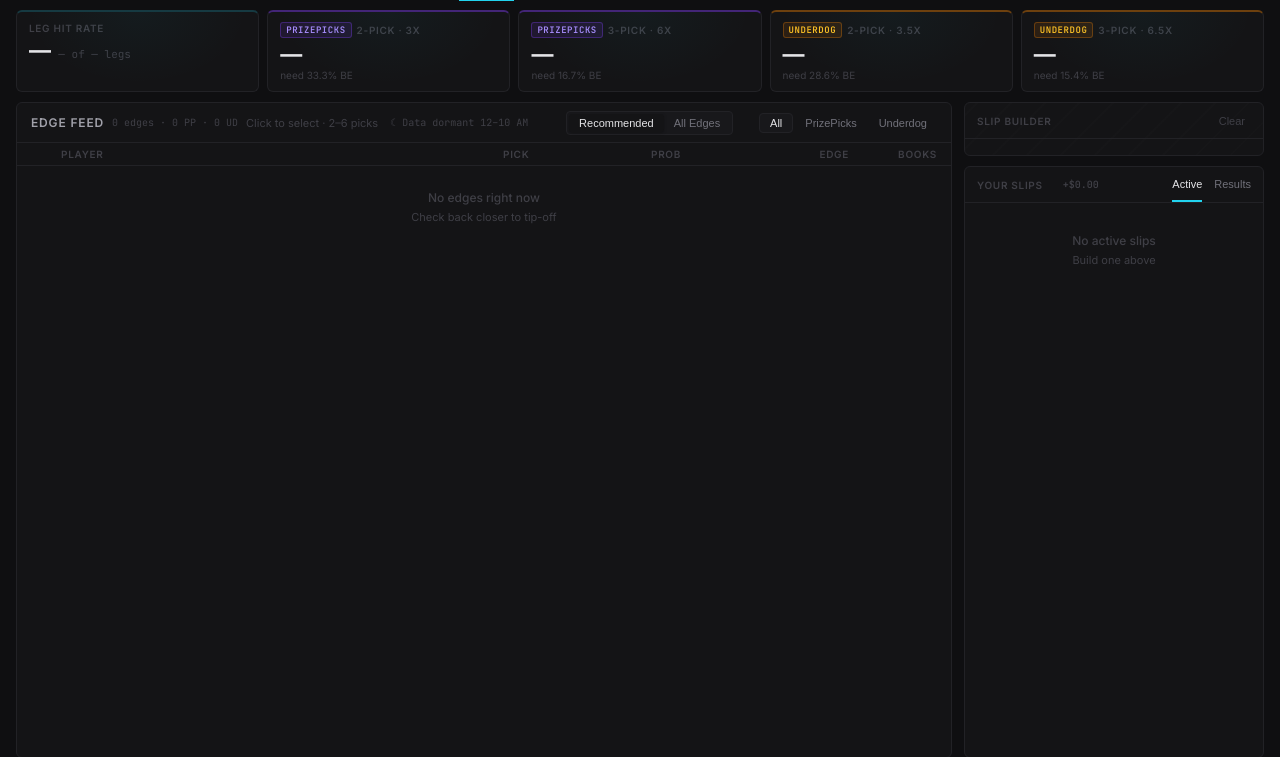
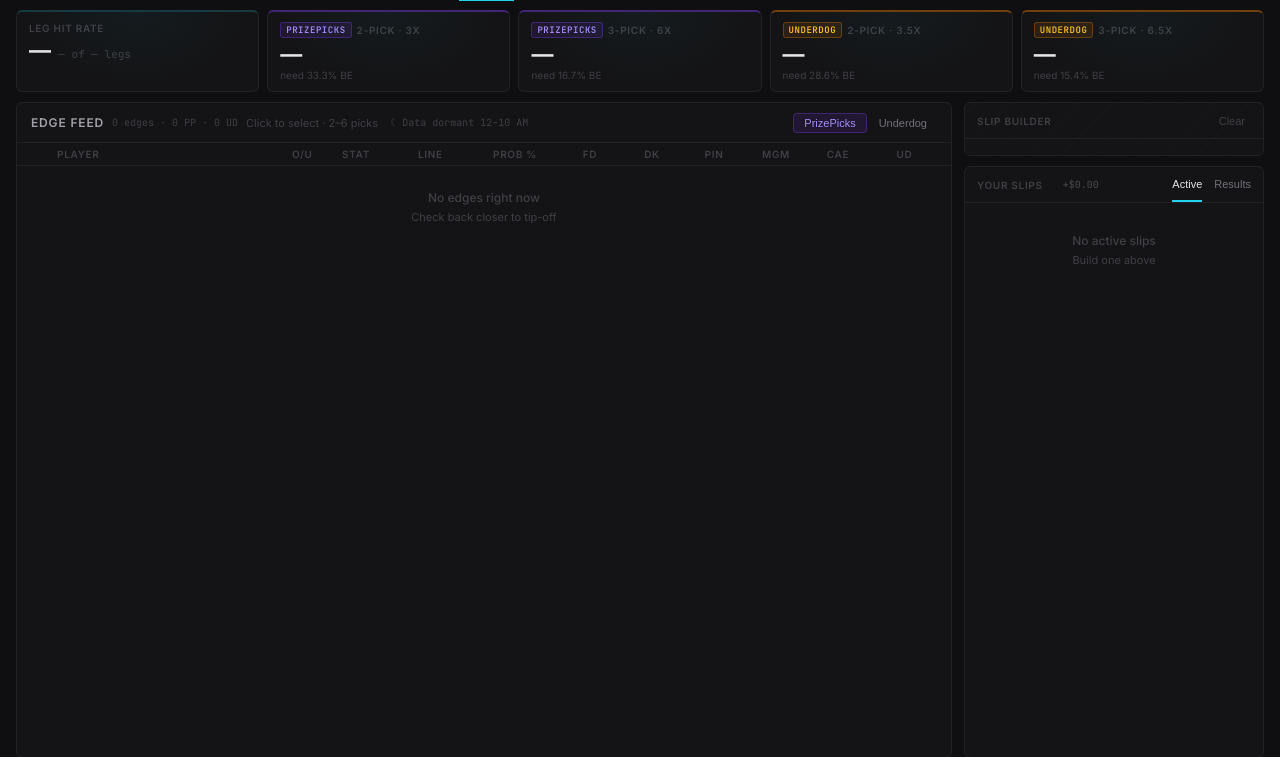
Before and after one commit to jblooey/propilot, a Flask app: page / in a window 1280 px wide. Shown: the part 40-797 px from the top of the page. Run offline with Flask 3, Linux system fonts and the light colour scheme; the visitor is signed in with stand-in values (Sample User, id 1); data that the repository does not hold is empty.

Commit message:
Redesign edge feed as open table with sportsbook line columns
- Table layout: Player | O/U | Stat | Line | Prob% | FD | DK | PIN | MGM | CAE | UD/PP
- Prob shown as colored highlight cell (green/neutral/red)
- All book lines visible inline — no View Lines button
- Remove All filter tab and Recommended/All toggle
- Default filter to PrizePicks, toggle to Underdog
- Ref header updates dynamically when switching platforms

Co-Authored-By: Claude Sonnet 4.6 <noreply@anthropic.com>

```diff
--- a/templates/index.html
+++ b/templates/index.html
@@ -199,35 +199,37 @@ body {
 /* Column headers */
 .col-headers {
   display: grid;
-  grid-template-columns: 22px 1fr 140px 110px 80px 80px;
+  grid-template-columns: 20px 1fr 44px 70px 50px 82px 56px 56px 56px 56px 56px 65px;
   padding: 5px 14px;
   border-bottom: 1px solid var(--border);
-  flex-shrink: 0; gap: 8px;
+  flex-shrink: 0; gap: 6px;
   align-items: center;
+  min-width: 860px;
 }
 .ch {
   font-size: 10px; font-weight: 600; text-transform: uppercase;
   letter-spacing: 0.07em; color: var(--text-4);
 }
-.ch.r { text-align: right; }
-
-.edge-list { overflow-y: auto; flex: 1; padding: 0; }
+.ch.c { text-align: center; }
+
+.edge-list { overflow-y: auto; overflow-x: auto; flex: 1; padding: 0; }
 .edge-list::-webkit-scrollbar { width: 3px; }
 .edge-list::-webkit-scrollbar-thumb { background: var(--border-2); border-radius: 2px; }
 
 /* ── Edge row ── */
 .edge-row {
   display: grid;
-  grid-template-columns: 22px 1fr 140px 110px 80px 80px;
+  grid-template-columns: 20px 1fr 44px 70px 50px 82px 56px 56px 56px 56px 56px 65px;
   padding: 7px 14px;
   border-bottom: 1px solid var(--border);
   background: transparent;
   cursor: pointer;
   transition: background var(--t);
-  gap: 8px;
+  gap: 6px;
   align-items: center;
   user-select: none;
   position: relative;
+  min-width: 860px;
 }
 .edge-row::before {
   content: ''; position: absolute;
@@ -971,23 +976,24 @@ body {
         <span class="downtime-notice" id="downtimeNotice" style="display:none">&#9790; Data dormant 12–10 AM</span>
         <span class="book-freshness" id="bookFreshness"></span>
       </div>
-      <div class="edge-mode-toggle">
-        <button class="em-btn on" id="emRecommended" onclick="setEdgeMode('recommended')">Recommended</button>
-        <button class="em-btn"    id="emAll"          onclick="setEdgeMode('all')">All Edges</button>
-      </div>
       <div class="filter-tabs">
-        <button class="ftab on" id="fAll" onclick="setFilter('all')">All</button>
-        <button class="ftab"    id="fPP"  onclick="setFilter('PP')">PrizePicks</button>
-        <button class="ftab"    id="fUD"  onclick="setFilter('UD')">Underdog</button>
+        <button class="ftab pp-on" id="fPP" onclick="setFilter('PP')">PrizePicks</button>
+        <button class="ftab"       id="fUD" onclick="setFilter('UD')">Underdog</button>
       </div>
     </div>
     <div class="col-headers">
       <div class="ch"></div>
       <div class="ch">Player</div>
-      <div class="ch">Pick</div>
-      <div class="ch">Prob</div>
-      <div class="ch r">Edge</div>
-      <div class="ch r">Books</div>
+      <div class="ch">O/U</div>
+      <div class="ch">Stat</div>
+      <div class="ch">Line</div>
+      <div class="ch c">Prob %</div>
+      <div class="ch c">FD</div>
+      <div class="ch c">DK</div>
+      <div class="ch c">PIN</div>
+      <div class="ch c">MGM</div>
+      <div class="ch c">CAE</div>
+      <div class="ch c" id="refHeader">UD</div>
     </div>
     <div class="edge-list" id="edgeList">
       <div class="loading"><div class="spin"></div> Loading edges...</div>
@@ -1070,8 +1076,8 @@ body {
 <script>
 // ── State ──────────────────────────────────────────────────────────────────
 let allEdges    = [];
-let filter      = 'all';
-let edgeMode    = 'recommended'; // 'recommended' | 'all'
+let filter      = 'PP';
+let edgeMode    = 'recommended';
 let selected    = [];
 let selectedMode = null; // 'power'/'flex' for PP, 'standard'/'flex' for UD
 let slipTab     = 'active';
@@ -1147,9 +1153,10 @@ function toast(msg, isError = false) {
 
 function setFilter(f) {
   filter = f;
-  document.getElementById('fAll').className = 'ftab' + (f === 'all' ? ' on' : '');
-  document.getElementById('fPP').className  = 'ftab' + (f === 'PP'  ? ' pp-on' : '');
-  document.getElementById('fUD').className  = 'ftab' + (f === 'UD'  ? ' ud-on' : '');
+  document.getElementById('fPP').className = 'ftab' + (f === 'PP' ? ' pp-on' : '');
+  document.getElementById('fUD').className = 'ftab' + (f === 'UD' ? ' ud-on' : '');
+  const refHeader = document.getElementById('refHeader');
+  if (refHeader) refHeader.textContent = f === 'PP' ? 'UD' : 'PP';
   renderEdges();
 }
 
@@ -1243,36 +1250,33 @@ function clearAll() {
 
 // ── Edge count ─────────────────────────────────────────────────────────────
 function updateEdgeCount() {
-  const visible = edgeMode === 'recommended' ? allEdges.filter(e => e.has_sharp !== false) : allEdges;
+  const visible = allEdges.filter(e => e.has_sharp !== false);
   const pp = visible.filter(e => e.platform === 'PP').length;
   const ud = visible.filter(e => e.platform === 'UD').length;
   document.getElementById('edgeCount').textContent =
     `${visible.length} edge${visible.length !== 1 ? 's' : ''} · ${pp} PP · ${ud} UD`;
 }
 
-// ── Edge mode toggle ───────────────────────────────────────────────────────
-function setEdgeMode(mode) {
-  edgeMode = mode;
-  document.getElementById('emRecommended').className = 'em-btn' + (mode === 'recommended' ? ' on' : '');
-  document.getElementById('emAll').className         = 'em-btn' + (mode === 'all'         ? ' on' : '');
-  renderEdges();
-}
-
 // ── Render edges ───────────────────────────────────────────────────────────
+function lineOnly(val) {
+  if (!val || val === '-') return null;
+  return val.split('/')[0];
+}
+
 function renderEdges() {
   updateEdgeCount();
-  const locked  = lockedPlatform();
-  let edges = edgeMode === 'recommended'
-    ? allEdges.filter(e => e.has_sharp !== false)
-    : allEdges;
+  const locked = lockedPlatform();
+  let edges = allEdges.filter(e => e.has_sharp !== false);
   if (filter !== 'all') edges = edges.filter(e => e.platform === filter);
-  const sorted  = [...edges].sort((a, b) => b.prob - a.prob);
-  const el      = document.getElementById('edgeList');
+  const sorted = [...edges].sort((a, b) => b.prob - a.prob);
+  const el = document.getElementById('edgeList');
 
   if (!sorted.length) {
     el.innerHTML = '<div class="empty"><div class="e-title">No edges right now</div><div class="e-sub">Check back closer to tip-off</div></div>';
     return;
   }
+
+  const refKey  = filter === 'UD' ? 'prizepicks' : 'underdog';
 
   el.innerHTML = sorted.map(e => {
     const isSelected = selected.some(s => s.player === e.player && s.stat === e.stat && s.direction === e.direction && s.platform === e.platform);
@@ -1282,33 +1286,21 @@ function renderEdges() {
     const dirWord   = e.direction === 'OVER' ? 'Over' : 'Under';
     const dirClass  = e.direction === 'OVER' ? 'pick-over' : 'pick-under';
     const pClass    = probClass(e.prob, e.platform);
-    const edge      = e.prob - 52.38;
-    const edgeStr   = edge >= 0 ? `+${edge.toFixed(1)}%` : `${edge.toFixed(1)}%`;
-    const edgeClass = edge >= 2 ? 'c-edge pos' : 'c-edge dim';
-
-    const books = [];
-    if (e.pin !== '-') books.push('PIN');
-    if (e.fd  !== '-') books.push('FD');
-    if (e.dk  !== '-') books.push('DK');
-    if (e.mgm !== '-') books.push('MGM');
-    if (e.cae !== '-') books.push('CAE');
-
-    const injHtml  = e.injury_status ? `<span class="inj-tag">${e.injury_status.toUpperCase()}</span>` : '';
-    const starHtml = e.star_risk ? `<span class="inj-tag">${e.star_risk.split(' ')[1] || e.star_risk}</span>` : '';
-
-    const refBookKey  = e.platform === 'PP' ? 'underdog' : 'prizepicks';
-    const refBookName = e.platform === 'PP' ? 'Underdog' : 'PrizePicks';
-    const bookMap = {'Pinnacle':e.pin,'FanDuel':e.fd,'DraftKings':e.dk,'BetMGM':e.mgm,'Caesars':e.cae,[refBookName]:e[refBookKey]};
-    const bookDetails = Object.entries(bookMap)
-      .filter(([,v]) => v && v !== '-')
-      .map(([name, val]) => {
-        const parts = val.split('/');
-        return `<div class="detail-book"><div class="db-name">${name}</div><div class="db-line">${parts[0]}</div><div class="db-odds">${parts[1]||''}</div></div>`;
-      }).join('');
-    const noSharp = edgeMode === 'all' && e.has_sharp === false;
-    const classes = ['edge-row', e.platform.toLowerCase(), isSelected ? 'selected' : '', isDimmed ? 'dimmed' : '', noSharp ? 'no-sharp' : ''].filter(Boolean).join(' ');
-
-    return `<div class="${classes}" onclick="handleCardClick(event, ${JSON.stringify(e).replace(/"/g, '&quot;')})">
+
+    const fd  = lineOnly(e.fd);
+    const dk  = lineOnly(e.dk);
+    const pin = lineOnly(e.pin);
+    const mgm = lineOnly(e.mgm);
+    const cae = lineOnly(e.cae);
+    const ref = lineOnly(e[refKey]);
+
+    const bk = (val) => val ? `<div class="c-bk">${val}</div>` : `<div class="c-bk na">—</div>`;
+    const injHtml = e.injury_status ? `<span class="inj-tag">${e.injury_status.toUpperCase()}</span>` : '';
+    const sub = [e.matchup, e.team].filter(Boolean).join(' · ');
+
+    const classes = ['edge-row', e.platform.toLowerCase(), isSelected ? 'selected' : '', isDimmed ? 'dimmed' : ''].filter(Boolean).join(' ');
+
+    return `<div class="${classes}" onclick="toggleSelect(${JSON.stringify(e).replace(/"/g, '&quot;')})">
       <div class="c-check">
         <svg class="check-mark" width="9" height="7" viewBox="0 0 9 7" fill="none">
           <path d="M1 3.5L3 5.5L8 1" stroke="white" stroke-width="1.6" stroke-linecap="round" stroke-linejoin="round"/>
@@ -1316,34 +1308,16 @@ function renderEdges() {
       </div>
       <div class="c-player">
         <div class="c-player-name">${e.player}</div>
-        <div class="c-player-tags">
-          <span class="ptag ${e.platform.toLowerCase()}">${e.platform}</span>
-          <span class="stag">${statLabel}${e.team ? ` · ${e.team}` : ''}</span>
-          ${injHtml}${starHtml}
-        </div>
+        <div class="c-player-tags"><span class="stag">${sub}</span>${injHtml}</div>
       </div>
-      <div><div class="c-pick"><span class="${dirClass}">${dirWord}</span> ${e.platform_line} ${statLabel}</div></div>
-      <div class="c-prob">
-        <span class="prob-num ${pClass}">${e.prob}%</span>
-      </div>
-      <div class="${edgeClass}">${edgeStr}</div>
-      <div class="c-books"><button class="view-lines-btn" onclick="event.stopPropagation(); this.closest('.edge-row').classList.toggle('expanded')">View Lines</button></div>
-      <div class="edge-detail">${bookDetails}</div>
+      <div class="c-ou"><span class="${dirClass}">${dirWord}</span></div>
+      <div class="c-stat">${statLabel}</div>
+      <div class="c-line">${e.platform_line}</div>
+      <div class="c-prob-cell ${pClass}">${e.prob}%</div>
+      ${bk(fd)}${bk(dk)}${bk(pin)}${bk(mgm)}${bk(cae)}
+      ${ref ? `<div class="c-ref">${ref}</div>` : `<div class="c-ref na">—</div>`}
     </div>`;
   }).join('');
-}
-
-function handleCardClick(event, edge) {
-  const card    = event.currentTarget;
-  const check   = card.querySelector('.c-check');
-  const clicked = event.target;
-
-  const inCheckbox = check && (check === clicked || check.contains(clicked));
-
-  if (inCheckbox || clicked.closest('.c-player') || clicked.closest('.c-pick') ||
-      clicked.closest('.c-prob') || clicked.closest('.c-edge')) {
-    toggleSelect(edge);
-  }
 }
 
 // ── Render builder ─────────────────────────────────────────────────────────
```
Also changed, not shown: other parts of templates/index.html (+24 -21 lines).
